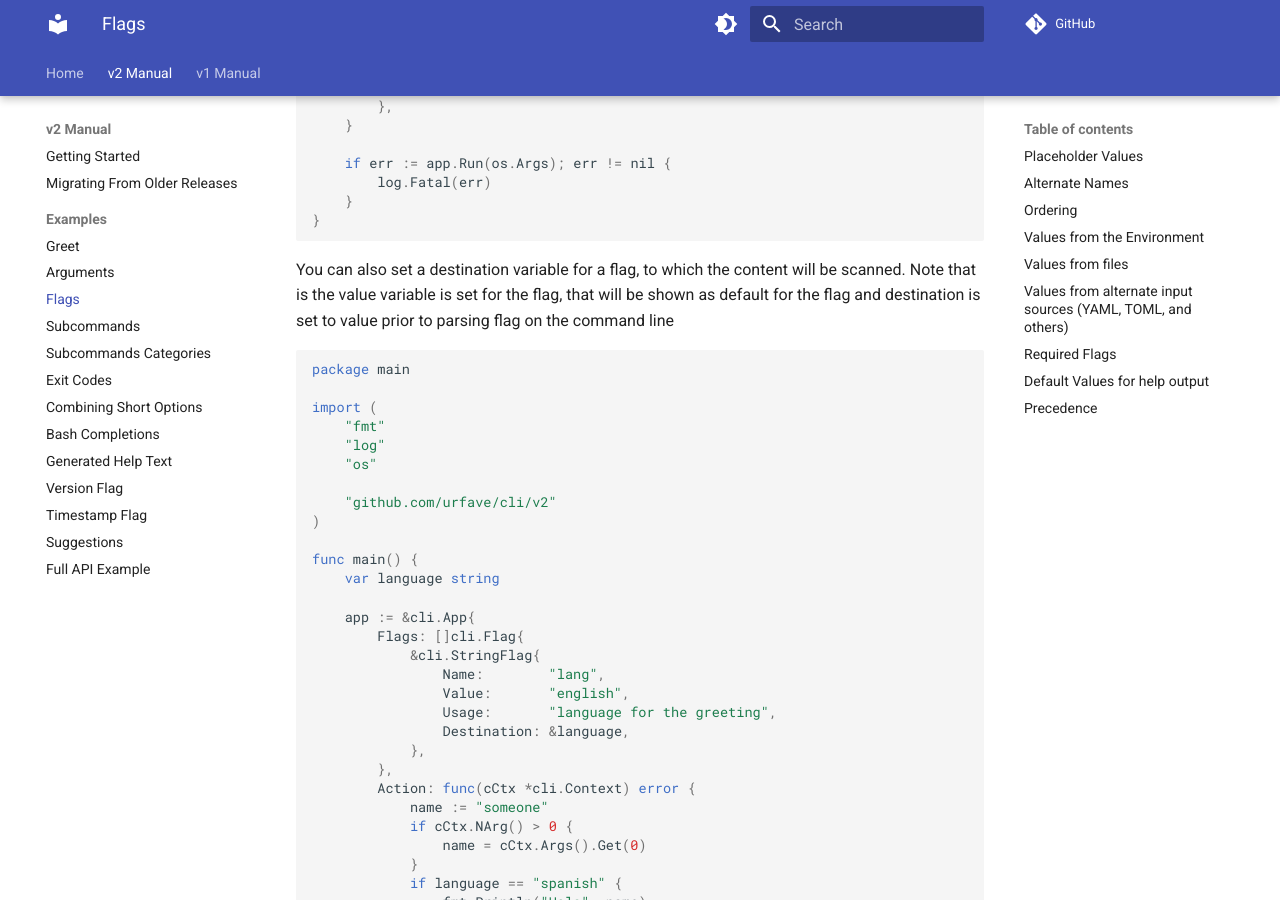
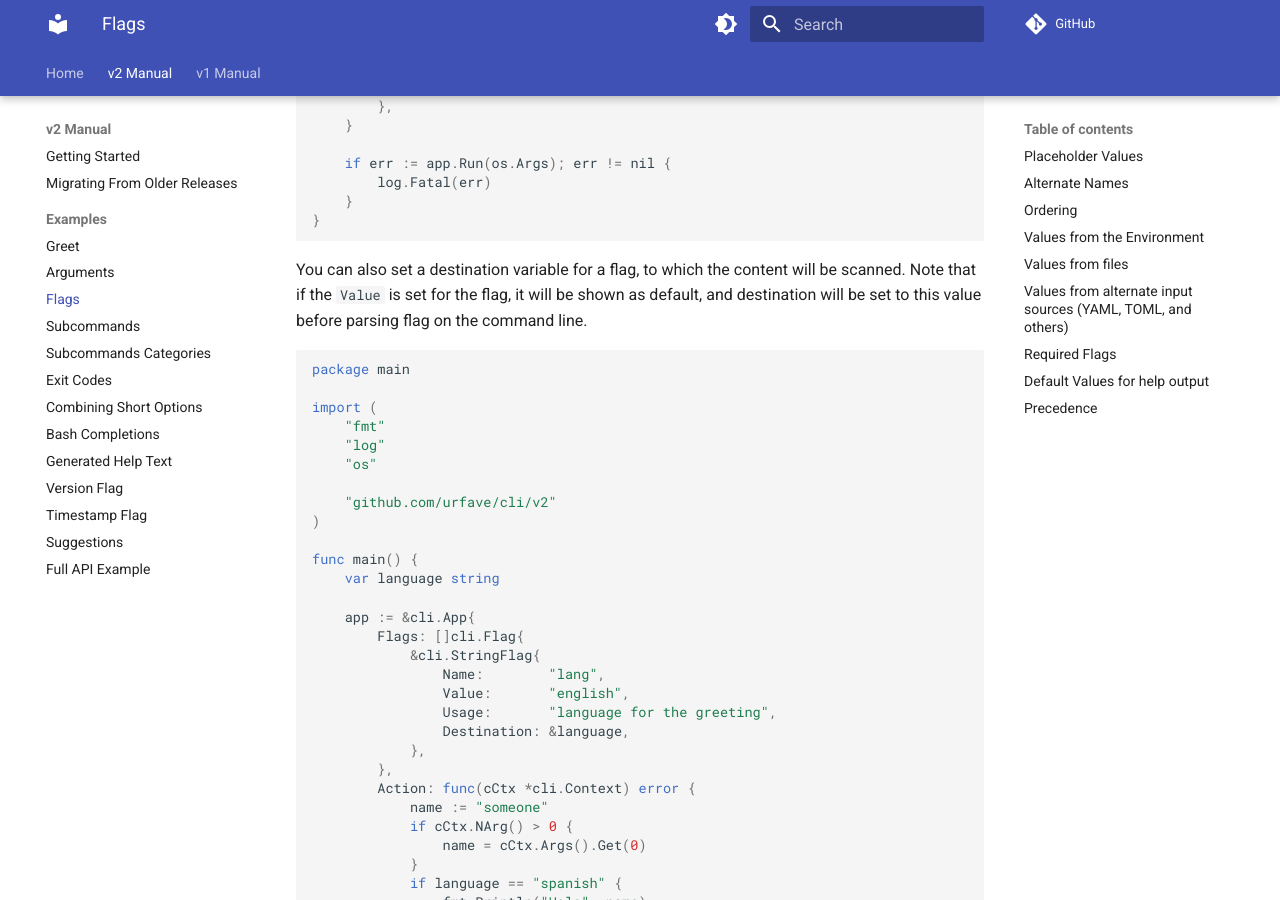
Before and after one commit to urfave/cli, an MkDocs documentation site: the page built from docs/v2/examples/flags.md, in a window 1280 px wide and 900 px high, scrolled down 794 px. Built offline with MkDocs 1.6.1 and Material for MkDocs 9.7.7, drawn with Linux system fonts in a browser that asks for light colours; comment, search, counter and statistics services are not loaded.

Commit message:
Update docs/v2/examples/flags.md
Co-authored-by: Anatoli Babenia <anatoli@rainforce.org>

````diff
--- a/docs/v2/examples/flags.md
+++ b/docs/v2/examples/flags.md
@@ -51,9 +51,8 @@ func main() {
 ```
 
 You can also set a destination variable for a flag, to which the content will be
-scanned. Note that is the value variable is set for the flag, that will be shown
-as default for the flag and destination is set to value prior to parsing flag on the
-command line
+scanned. Note that if the `Value` is set for the flag, it will be shown as default,
+and destination will be set to this value before parsing flag on the command line.
 
 <!-- {
   "output": "Hello someone"
````
